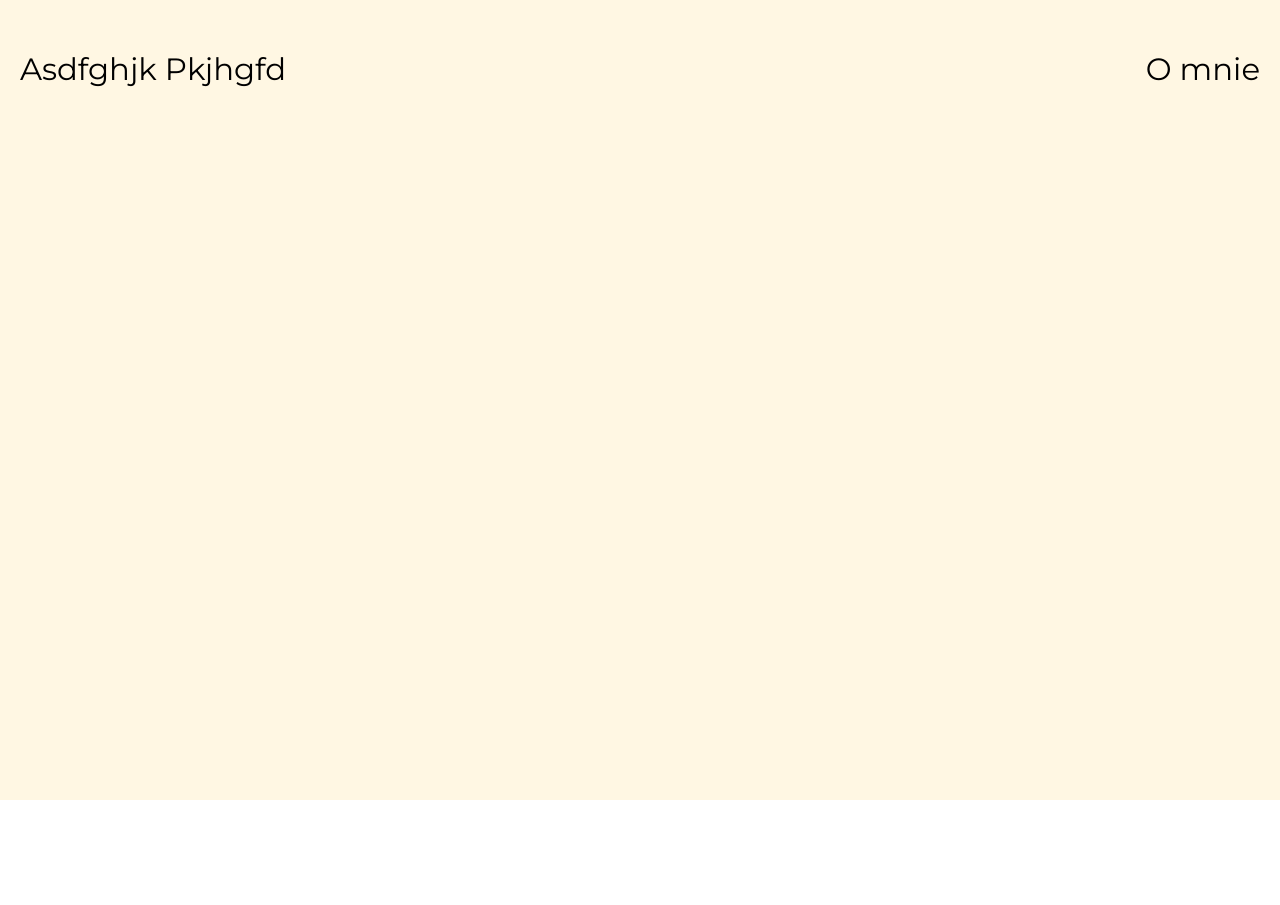
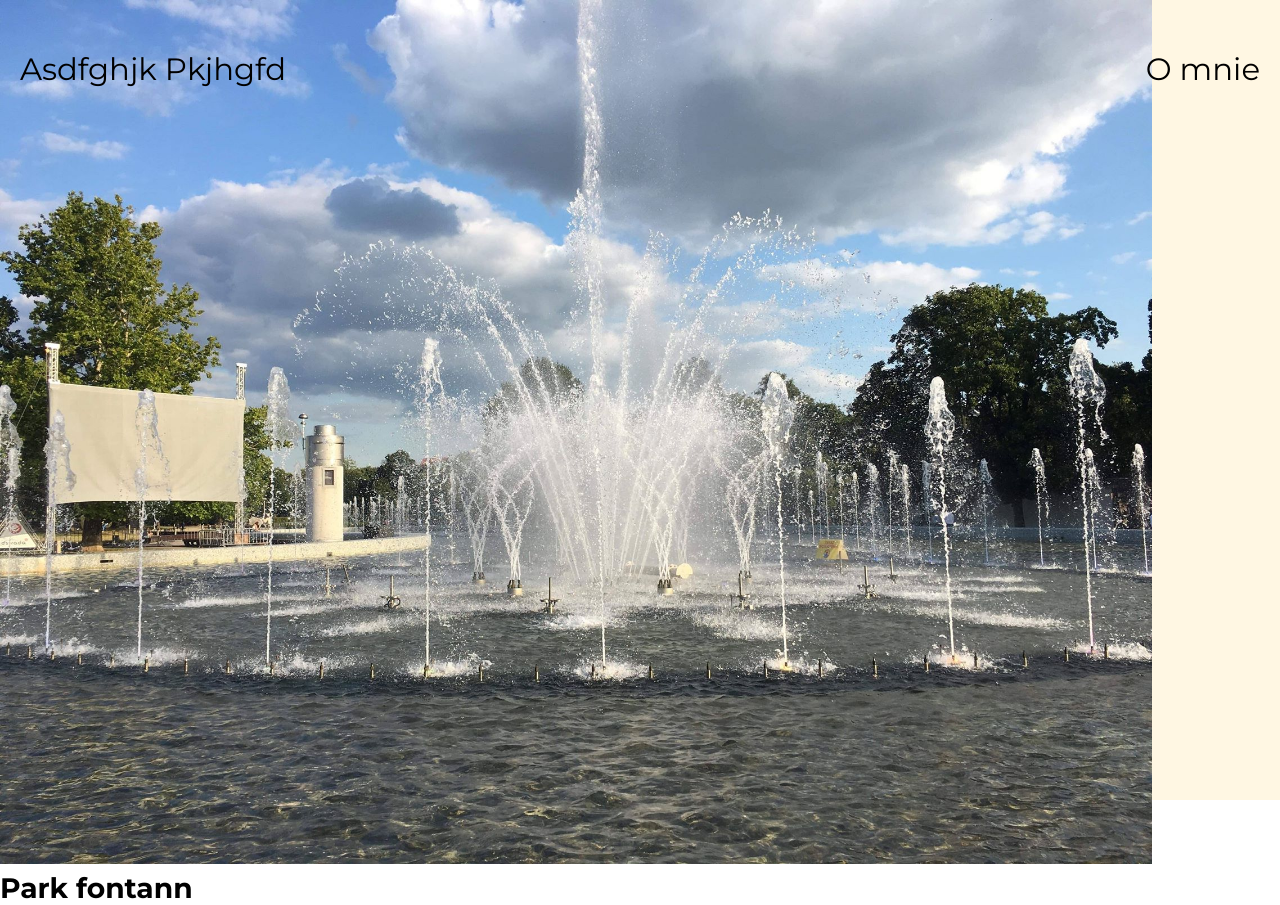
Before and after one commit to Adaxelx/photo-gallery-page, a React (Create React App) app: page /articles/WWa in a window 1280 px wide. Before the commit the page ends 800 px from the top, so only its background shows below. Built offline with nearby package versions, Linux system fonts and the light colour scheme.

Commit message:
add some data and start styling gallery

```diff
--- a/src/App.js
+++ b/src/App.js
@@ -22,6 +22,7 @@ class App extends React.Component {
         subtitle: 'Spokojny dzień w domu',
         img: '',
         date: '19.07.2019r.',
+        src: '/articles/BP',
       },
     },
   ];
--- a/src/components/Article.js
+++ b/src/components/Article.js
@@ -1,6 +1,5 @@
 import React from 'react';
 import styled from 'styled-components';
-import img from '../images/WWa/fontanna.jpg';
 import { Link } from 'react-router-dom';
 
 const StyledArticle = styled.article`
@@ -35,15 +34,15 @@ const StyledSubtitle = styled.h2`
   font-size: ${({ theme }) => theme.fontSize.m};
 `;
 
-const Article = () => {
+const Article = ({ title, subtitle, img, date, src }) => {
   return (
-    <Link to="/articles/WWa">
+    <Link to={src}>
       <StyledArticle>
         <StyledImg src={img} />
         <StyledCon>
-          <StyledDate>18.07.2019</StyledDate>
-          <StyledTitle>Warszawa - Wisła</StyledTitle>
-          <StyledSubtitle>Krótki wyjazd przed studiami</StyledSubtitle>
+          <StyledDate>{date}</StyledDate>
+          <StyledTitle>{title}</StyledTitle>
+          <StyledSubtitle>{subtitle}</StyledSubtitle>
         </StyledCon>
       </StyledArticle>
     </Link>
--- a/src/components/Gallery.js
+++ b/src/components/Gallery.js
@@ -9,13 +9,37 @@ const StyledGallery = styled.section`
     width: 100%;
     position: absolute;
     top: 0;
+    display: flex;
+    flex-direction: column;
+    align-items: center;
 `;
 
-const Gallery = ({ changeLoad }) => {
+const StyledTitle = styled.h2``;
+
+const StyledCon = styled.section``;
+
+const StyledConImg = styled.div``;
+
+const StyledImage = styled.img`
+  width: 90%;
+`;
+
+const StyledDescription = styled.h4``;
+
+const Gallery = ({ changeLoad, title, images, nextArt }) => {
+  const imagesArr = images.map(img => (
+    <StyledConImg>
+      <StyledImage src={img.src}></StyledImage>
+      <StyledDescription>{img.description}</StyledDescription>
+    </StyledConImg>
+  ));
+
   return (
     <>
       <Nav changeLoad={changeLoad} color="black" />
-      <StyledGallery></StyledGallery>
+      <StyledGallery>
+        <StyledCon>{imagesArr}</StyledCon>
+      </StyledGallery>
     </>
   );
 };
--- a/src/templates/Articles.js
+++ b/src/templates/Articles.js
@@ -3,6 +3,8 @@ import styled from 'styled-components';
 import { TimelineMax } from 'gsap/TweenMax';
 
 import Article from '../components/Article';
+
+import img from '../images/WWa/fontanna.jpg';
 
 const StyledContainer = styled.section`
   position: relative;
@@ -15,6 +17,16 @@ const StyledContainer = styled.section`
 const Articles = ({ loaded }) => {
   const con = React.createRef();
 
+  const data = [
+    {
+      title: 'Warszawa - Wisła',
+      subtitle: 'Krótki wyjazd przed studiami',
+      img: img,
+      date: '18.07.2019',
+      src: '/articles/WWa',
+    },
+  ];
+
   const animate = () => {
     const cn = con.current;
     const tl = new TimelineMax();
@@ -25,9 +37,13 @@ const Articles = ({ loaded }) => {
       .to(cn, 1, { y: '0px', opacity: 1 });
   };
 
+  const articles = data.map(art => (
+    <Article src={art.src} title={art.title} subtitle={art.subtitle} date={art.date} img={art.img} key={art.title} />
+  ));
+
   return (
     <StyledContainer ref={con}>
-      <Article />
+      {articles}
       {loaded ? setTimeout(() => animate(), 100) : setTimeout(() => animate(), 3000)}
     </StyledContainer>
   );
```
